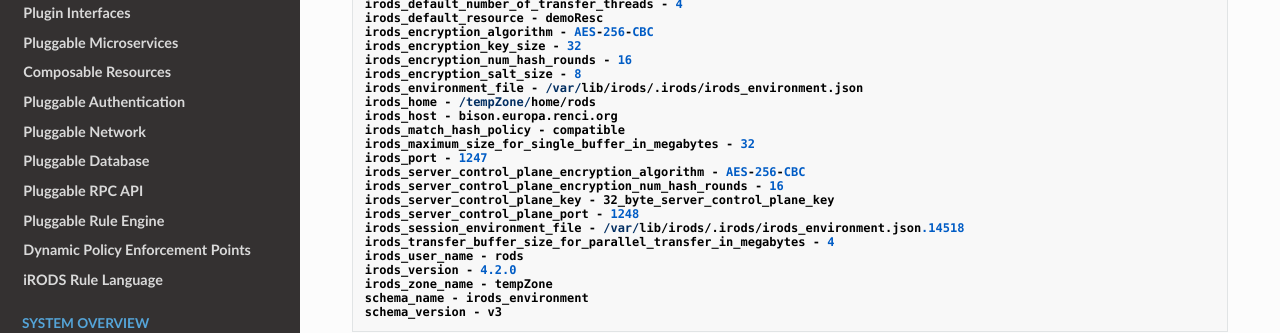
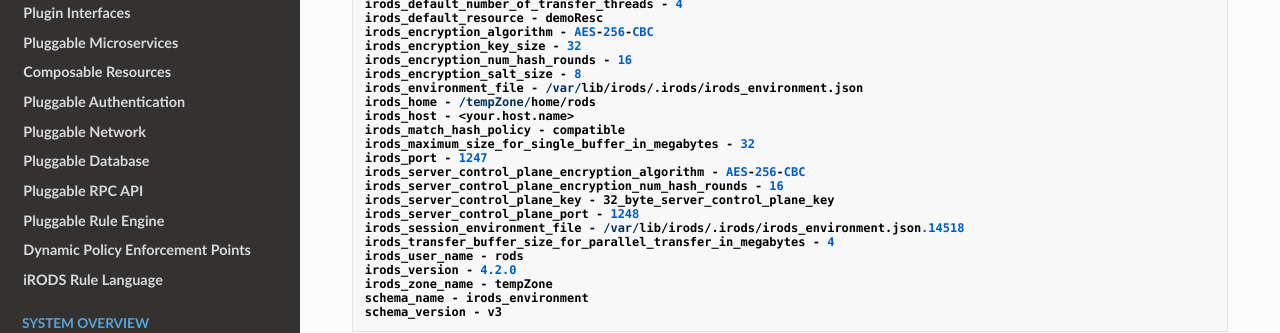
Before and after one commit to irods/irods_docs, an MkDocs documentation site: the page built from docs/getting_started/installation.md, in a window 1280 px wide and 900 px high, scrolled down 3185 px. Shown: the part 165-498 px from the top of the window. Built offline with MkDocs 1.6.1, drawn with Linux system fonts in a browser that asks for light colours; nearby versions of some CDN libraries; old or Windows-style settings are respelled for this version of MkDocs.

Commit message:
less bison

```diff
--- a/docs/getting_started/installation.md
+++ b/docs/getting_started/installation.md
@@ -147,7 +147,7 @@ irods_encryption_num_hash_rounds - 16
 irods_encryption_salt_size - 8
 irods_environment_file - /var/lib/irods/.irods/irods_environment.json
 irods_home - /tempZone/home/rods
-irods_host - bison.europa.renci.org
+irods_host - <your.host.name>
 irods_match_hash_policy - compatible
 irods_maximum_size_for_single_buffer_in_megabytes - 32
 irods_port - 1247
```
